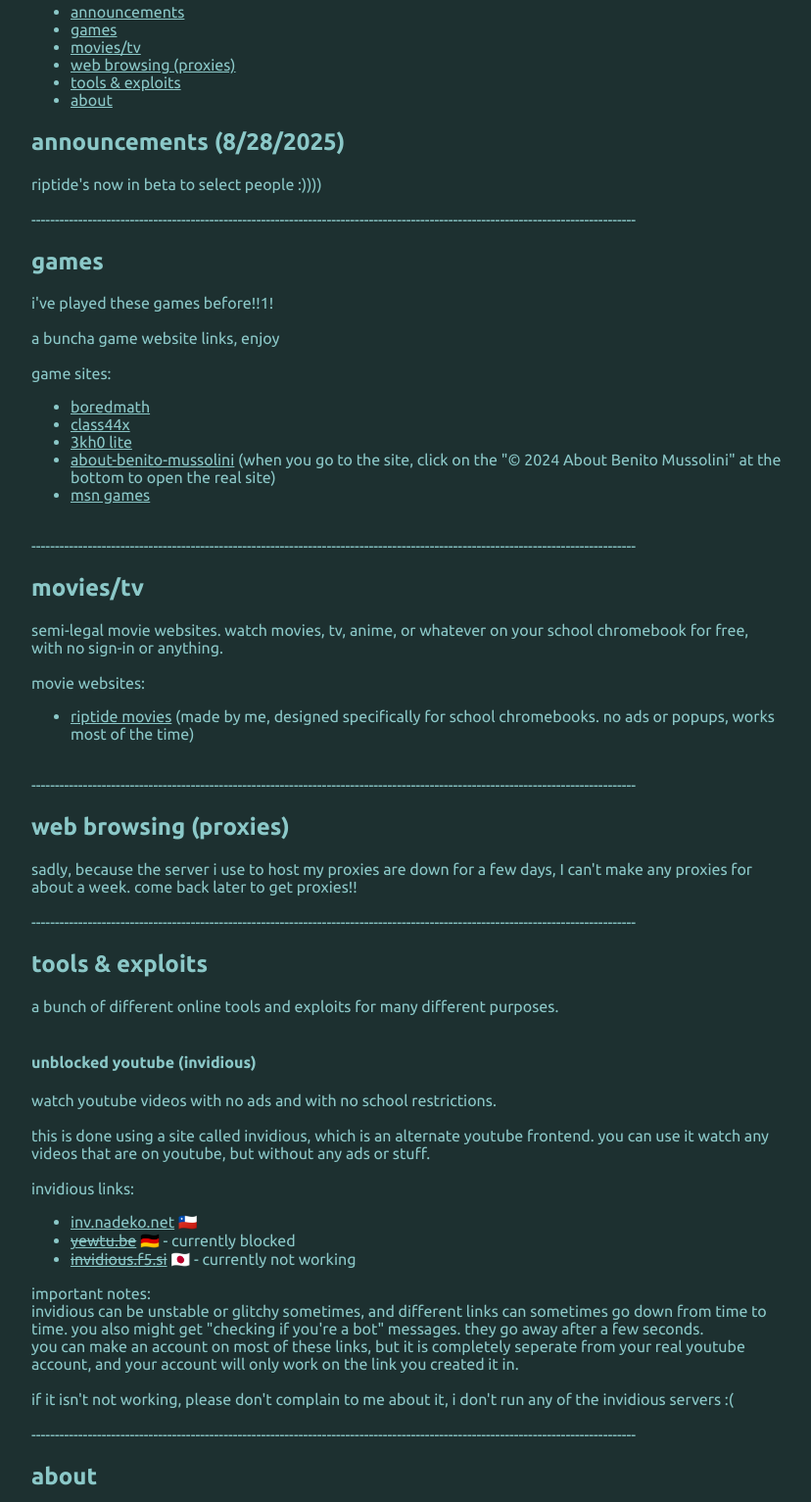
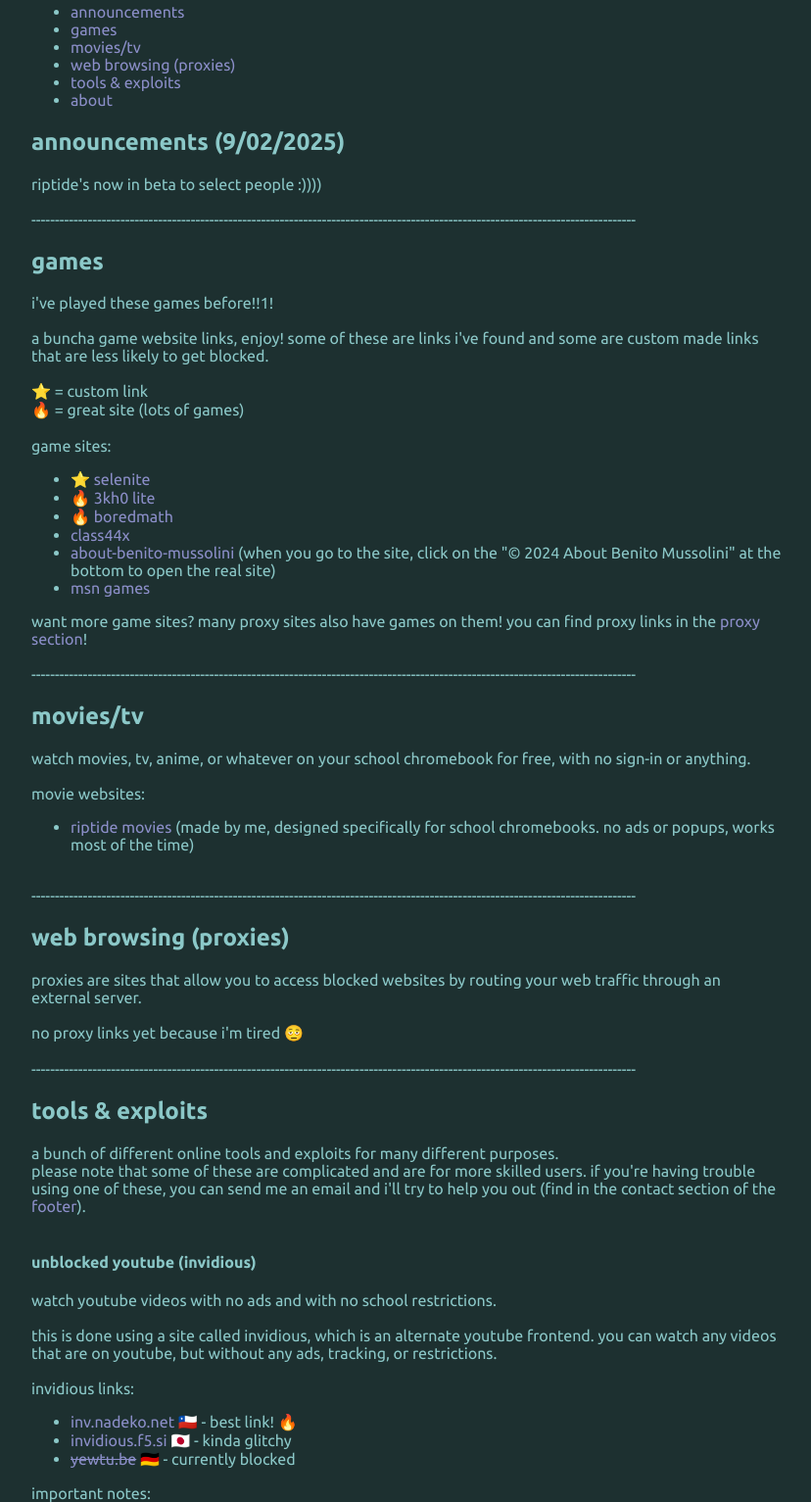
Before and after one commit to 246928136986/fuselage, a plain HTML site: page index.html in a window 1280 px wide. Shown: the part 195-1728 px from the top of the page at 98% size, without its empty margins (51-879 px from the left). Drawn offline with Linux system fonts and the light colour scheme.

Commit message:
added things and stuff

```diff
--- a/index.html
+++ b/index.html
@@ -27,7 +27,19 @@
             font-size: 45px;
             margin-bottom: 10px;
         }
-
+        .hyperlink {
+            text-decoration: none;
+            color: rgb(139, 142, 200);
+        }
+        .hyperlink:hover {
+            text-decoration: underline;
+            color: rgb(139, 142, 200);
+        }
+        .hyperlink-dead {
+            text-decoration:line-through;
+            text-decoration-color: rgb(139, 142, 200);
+            color: rgb(139, 142, 200);
+        }
     </style>
 </head>
 <body>
@@ -36,29 +48,32 @@
         a document to share info and resources for curing boredom at school.
         <h2>table of contents</h2>
         <ul style="list-style-type:disc;">
-            <li><a href="#annc">announcements</a></li>
-            <li><a href="#games">games</a></li>
-            <li><a href="#movies">movies/tv</a></li>
-            <li><a href="#browsing">web browsing (proxies)</a></li>
-            <li><a href="#tools">tools & exploits</a></li>
-            <li><a href="#about">about</a></li>
+            <li><a href="#annc" class="hyperlink">announcements</a></li>
+            <li><a href="#games" class="hyperlink">games</a></li>
+            <li><a href="#movies" class="hyperlink">movies/tv</a></li>
+            <li><a href="#browsing" class="hyperlink">web browsing (proxies)</a></li>
+            <li><a href="#tools" class="hyperlink">tools & exploits</a></li>
+            <li><a href="#about" class="hyperlink">about</a></li>
 
         </ul>
 
-        <h2 id="annc">announcements (8/28/2025)</h2>
+        <h2 id="annc">announcements (9/02/2025)</h2>
         riptide's now in beta to select people :))))
         <br><br>---------------------------------------------------------------------------------------------------------------------------------
 
         <h2 id="games">games</h2>
         i've played these games before!!1!<br><br>
-        a buncha game website links, enjoy<br><br>
+        a buncha game website links, enjoy! some of these are links i've found and some are custom made links that are less likely to get blocked.<br><br>
+        ⭐ = custom link
+        <br>🔥 = great site (lots of games)<br><br>
         game sites:
         <ul style="list-style-type:disc;">
-            <li><a href="https://boredmath.github.io" target="_blank">boredmath</a></li>
-            <li><a href="https://class44x.github.io/gxmes/" target="_blank">class44x</a></li>
-            <li><a href="https://mathwork-geometry.github.io/projects.html" target="_blank">3kh0 lite</a></li>
-            <li><a href="https://about-benito-mussolini.github.io/" target="_blank">about-benito-mussolini</a> (when you go to the site, click on the "© 2024 About Benito Mussolini" at the bottom to open the real site)</li>
-            <li><a href="https://www.msn.com/en-us/play" target="_blank">msn games</a></li>
+            <li>⭐ <a href="https://content-cdn.liferod.com/projects.html" target="_blank" class="hyperlink">selenite</a></li>
+            <li>🔥 <a href="https://mathwork-geometry.github.io/projects.html" target="_blank" class="hyperlink">3kh0 lite</a></li>
+            <li>🔥 <a href="https://boredmath.github.io" target="_blank" class="hyperlink">boredmath</a></li>
+            <li><a href="https://class44x.github.io/gxmes/" target="_blank" class="hyperlink">class44x</a></li>
+            <li><a href="https://about-benito-mussolini.github.io/" target="_blank" class="hyperlink">about-benito-mussolini</a> (when you go to the site, click on the "© 2024 About Benito Mussolini" at the bottom to open the real site)</li>
+            <li><a href="https://www.msn.com/en-us/play" target="_blank" class="hyperlink">msn games</a></li>
 
             <!--
                         <li><a href="#tools">tools & exploits</a></li>
@@ -72,33 +87,36 @@
             -->
 
         </ul>
-        <br>---------------------------------------------------------------------------------------------------------------------------------
+        want more game sites? many proxy sites also have games on them! you can find proxy links in the <a href="#browsing" class="hyperlink">proxy section</a>!
+        <br><br>---------------------------------------------------------------------------------------------------------------------------------
 
         <h2 id="movies">movies/tv</h2>
-        semi-legal movie websites. watch movies, tv, anime, or whatever on your school chromebook for free, with no sign-in or anything.<br><br>
+        watch movies, tv, anime, or whatever on your school chromebook for free, with no sign-in or anything.<br><br>
         movie websites:
         <ul style="list-style-type:disc;">
-            <li><a href="https://image-cdn.survifi.com/mov.html" target="_blank">riptide movies</a> (made by me, designed specifically for school chromebooks. no ads or popups, works most of the time)</li>
+            <li><a href="https://image-cdn.survifi.com/mov.html" target="_blank" class="hyperlink">riptide movies</a> (made by me, designed specifically for school chromebooks. no ads or popups, works most of the time)</li>
 
 
         </ul>
         <br>---------------------------------------------------------------------------------------------------------------------------------
 
         <h2 id="browsing">web browsing (proxies)</h2>
-        sadly, because the server i use to host my proxies are down for a few days, I can't make any proxies for about a week. come back later to get proxies!!
+        proxies are sites that allow you to access blocked websites by routing your web traffic through an external server.<br><br>
+        no proxy links yet because i'm tired 🫩
         <br><br>---------------------------------------------------------------------------------------------------------------------------------
 
         <h2 id="tools">tools & exploits</h2>
-        a bunch of different online tools and exploits for many different purposes.
+        a bunch of different online tools and exploits for many different purposes.<br>
+        please note that some of these are complicated and are for more skilled users. if you're having trouble using one of these, you can send me an email and i'll try to help you out (find in the contact section of the <a href="#about" class="hyperlink">footer</a>).
         <h4><br>unblocked youtube (invidious)</h4>
         watch youtube videos with no ads and with no school restrictions.<br><br>
-        this is done using a site called invidious, which is an alternate youtube frontend. you can use it watch any videos that are on youtube, but without any ads or stuff.
+        this is done using a site called invidious, which is an alternate youtube frontend. you can watch any videos that are on youtube, but without any ads, tracking, or restrictions.
 
         <br><br>invidious links:
         <ul style="list-style-type:disc;">
-            <li><a href="https://inv.nadeko.net" target="_blank">inv.nadeko.net</a> 🇨🇱</li>
-            <li><a href="https://yewtu.be" target="_blank"><del>yewtu.be</del></a> 🇩🇪 - currently blocked</li>
-            <li><a href="https://invidious.f5.si" target="_blank"><del>invidious.f5.si</del></a> 🇯🇵 - currently not working</li>
+            <li><a href="https://inv.nadeko.net" target="_blank" class="hyperlink">inv.nadeko.net</a> 🇨🇱 - best link! 🔥</li>
+            <li><a href="https://invidious.f5.si" target="_blank" class="hyperlink">invidious.f5.si</a> 🇯🇵 - kinda glitchy</li>
+            <li><a href="https://yewtu.be" target="_blank" class="hyperlink-dead">yewtu.be</a> 🇩🇪 - currently blocked</li>
 
 
         </ul>
@@ -114,8 +132,9 @@
         the link is actually a small piece of code that executes when you open it, pulling the real website data directly from a web server (jsdelivr) in the form of a javascript file, then displays the data. using this system, it completely avoids securly's auto-blocker thing (which is supposed to scan websites for malicious content like games and automatically block them) because not only did securly's braindead developers not configure it to scan datalinks, they also whitelisted the server that hosts the content. they've reached the peak of stupidity.
 
         <br><br>contact<br><br>
-        if you have suggestions, requests, a link you want me to add, or want to send me the entire bee movie script, send me an email at <a href="mailto:math.homework.algebra.100@gmail.com" style="text-decoration-style: dashed;">math.homework.algebra.100@gmail.com</a> (burner account). i don't accept emails from school addresses, please use your home email address.
-
+        if you have suggestions, requests, a link you want me to add, or want to send me the entire bee movie script, send me an email at <a href="mailto:math.homework.algebra.100@gmail.com" class="hyperlink">math.homework.algebra.100@gmail.com</a> (totally non-suspicious alt account). i don't accept emails from school addresses, please use your home email address.
+        <br><br>---------------------------------------------------------------------------------------------------------------------------------
+        <br><br>all content on this document is licensed under <a href="https://creativecommons.org/licenses/by-nc-sa/4.0/" target="_blank" class="hyperlink">CC BY-NC-SA 4.0</a>.
     </div>
 </body>
 </html>
```
